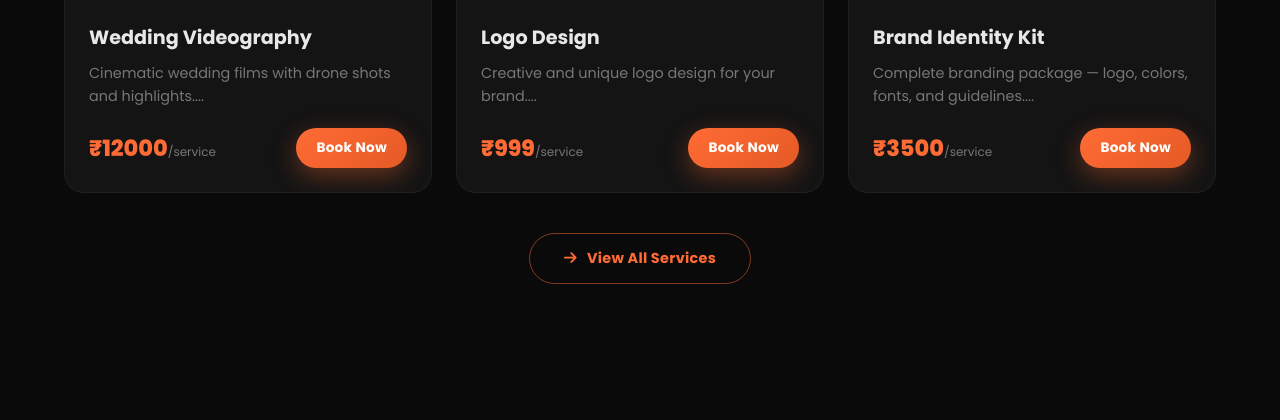
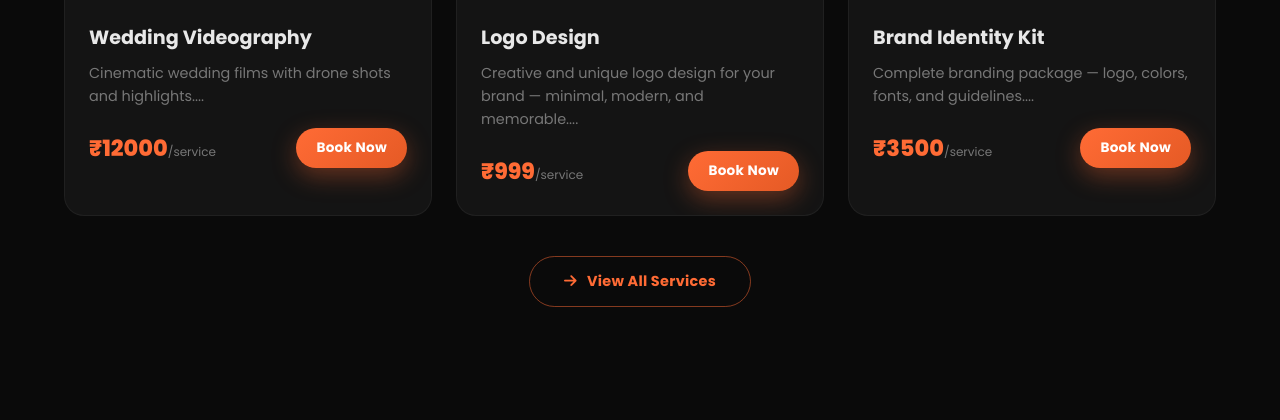
Before and after one commit to pranavcj2008-netizen/Amman-studio, a Flask app: page / in a window 1280 px wide. Shown: the part 1768-2188 px from the top of the page. Run offline with Flask 3, Linux system fonts and the light colour scheme; data comes from the database, SQL or seed files in the repository; data that the repository does not hold is empty.

Commit message:
add Logo Design 999, PPT Presentation 499, Word Presentation 399 with custom images

```diff
--- a/app.py
+++ b/app.py
@@ -277,7 +277,7 @@ def init_db():
                 Service(name="Reels & Shorts", description="Engaging short-form video content for Instagram and YouTube.", price=800, category="Video", featured=False),
                 Service(name="Wedding Videography", description="Cinematic wedding films with drone shots and highlights.", price=12000, category="Video", featured=True),
                 # Design
-                Service(name="Logo Design", description="Creative and unique logo design for your brand.", price=999, category="Design", featured=True),
+                Service(name="Logo Design", description="Creative and unique logo design for your brand — minimal, modern, and memorable.", price=999, category="Design", image="https://images.unsplash.com/photo-1626785774573-4b799315345d?w=400&q=80", featured=True),
                 Service(name="Social Media Post", description="Eye-catching social media graphics and content.", price=500, category="Design", featured=False),
                 Service(name="Banner & Poster Design", description="Print and digital banners, flyers, and posters.", price=600, category="Design", featured=False),
                 Service(name="Brand Identity Kit", description="Complete branding package — logo, colors, fonts, and guidelines.", price=3500, category="Design", featured=True),
@@ -299,6 +299,8 @@ def init_db():
                 Service(name="Presentation Design", description="Professional PowerPoint and Google Slides design for business and academics.", price=1200, category="Presentation", featured=True),
                 Service(name="Pitch Deck", description="Investor-ready pitch deck with compelling visuals and storytelling.", price=3500, category="Presentation", featured=True),
                 Service(name="Animated Presentation", description="Motion graphics presentation with smooth animations and transitions.", price=2500, category="Presentation", featured=False),
+                Service(name="PPT Presentation", description="Creative and visually stunning PowerPoint presentations for any occasion.", price=499, category="Presentation", image="https://images.unsplash.com/photo-1508921912186-1d1a45ebb3c1?w=400&q=80", featured=True),
+                Service(name="Word Presentation", description="Professionally formatted Word documents and reports with creative layouts.", price=399, category="Presentation", image="https://images.unsplash.com/photo-1455390582262-044cdead277a?w=400&q=80", featured=False),
             ]
             db.session.add_all(sample_services)
         db.session.commit()
--- a/templates/services.html
+++ b/templates/services.html
@@ -43,7 +43,9 @@
       <div class="service-img" style="position:relative;overflow:hidden;">
         <span class="service-cat">{{ s.category }}</span>
         {% if s.featured %}<span class="featured-badge">Featured</span>{% endif %}
-        {% if s.category == 'Photography' %}
+        {% if s.image and s.image.startswith('http') %}
+          <img src="{{ s.image }}" style="width:100%;height:100%;object-fit:cover;position:absolute;inset:0;opacity:0.85">
+        {% elif s.category == 'Photography' %}
           <img src="https://images.unsplash.com/photo-1542038784456-1ea8e935640e?w=400&q=80" style="width:100%;height:100%;object-fit:cover;position:absolute;inset:0;opacity:0.7">
         {% elif s.category == 'Video' %}
           <img src="https://images.unsplash.com/photo-1574717024653-61fd2cf4d44d?w=400&q=80" style="width:100%;height:100%;object-fit:cover;position:absolute;inset:0;opacity:0.7">
```
